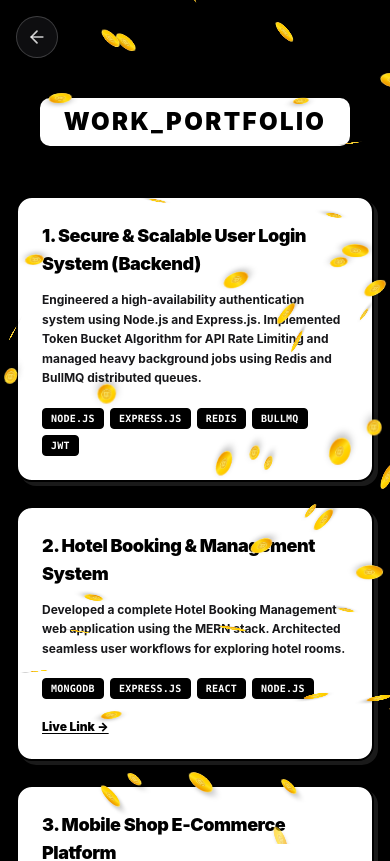
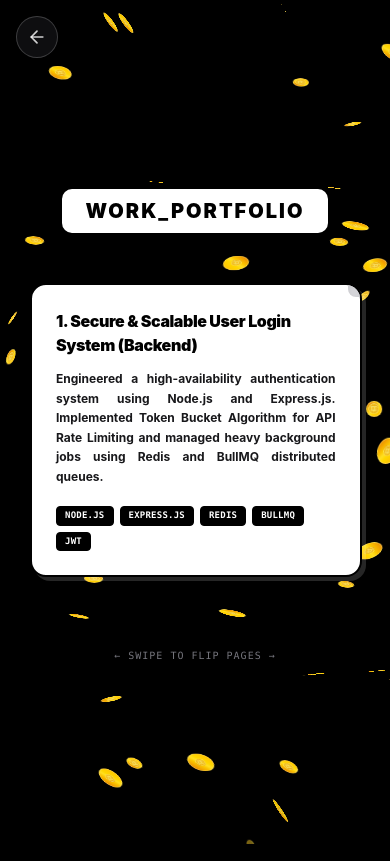
Before and after one commit to rakeshdaniel321/Portfolio, a React (Vite) app in the folder akm/: page /projects in a window 390 px wide. Shown: the top 861 px of the page. Built offline with nearby package versions, Linux system fonts and the light colour scheme.

Commit message:
feat:new telegram bot project add

```diff
--- a/akm/src/components/SidebarSocials.jsx
+++ b/akm/src/components/SidebarSocials.jsx
@@ -1,7 +1,9 @@
 import { useEffect, useState } from 'react';
+import { useLocation } from 'react-router-dom';
 
 export default function SidebarSocials() {
   const [scrollProgress, setScrollProgress] = useState(0);
+  const location = useLocation();
 
   useEffect(() => {
     const handleScroll = () => {
@@ -12,7 +14,7 @@ export default function SidebarSocials() {
     return () => window.removeEventListener('scroll', handleScroll);
   }, []);
 
-
+  // Icons காம்போனென்ட்டில் LinkedIn, GitHub உடன் இப்போது டெலிகிராம் பாட்டும் உள்ளது
   const Icons = () => (
     <>
       <a href="https://www.linkedin.com/in/rakesh-daniel-8882b0406" target="_blank" rel="noreferrer" className="text-zinc-500 hover:text-white transition-colors" aria-label="LinkedIn">
@@ -28,21 +30,32 @@ export default function SidebarSocials() {
           <path d="M9 19c-5 1.5-5-2.5-7-3m14 6v-3.87a3.37 3.37 0 0 0-.94-2.61c3.14-.35 6.44-1.54 6.44-7A5.44 5.44 0 0 0 20 4.77 5.07 5.07 0 0 0 19.91 1S18.73.65 16 2.48a13.38 13.38 0 0 0-7 0C6.27.65 5.09 1 5.09 1A5.07 5.07 0 0 0 5 4.77a5.44 5.44 0 0 0-1.5 3.78c0 5.42 3.3 6.61 6.44 7A3.37 3.37 0 0 0 9 18.13V22"></path>
         </svg>
       </a>
+
+      {/* புதிய Telegram Bot லிங்க் மற்றும் பிரீமியம் ஐகான் */}
+      <a href="https://t.me/rakesh_akm_portfolio_bot" target="_blank" rel="noreferrer" className="text-zinc-500 hover:text-red-500 transition-colors" aria-label="Telegram Bot Assistant">
+        <svg xmlns="http://www.w3.org/2000/svg" width="18" height="18" viewBox="0 0 24 24" fill="none" stroke="currentColor" strokeWidth="2" strokeLinecap="round" strokeLinejoin="round">
+          <line x1="22" y1="2" x2="11" y2="13"></line>
+          <polygon points="22 2 15 22 11 13 2 9 22 2"></polygon>
+        </svg>
+      </a>
     </>
   );
 
   return (
     <>
+      {/* மொபைலில் ஹோம் பேஜில் மட்டும் காட்டும் சிங்கிள் டாப் பார் செட்டப் */}
+      {location.pathname === "/" && (
+        <div className="flex lg:hidden justify-center items-center gap-8 w-full py-4 z-40 bg-transparent absolute top-4 left-0 right-0">
+          <Icons />
+        </div>
+      )}
 
-      <div className="flex lg:hidden justify-center items-center gap-8 w-full py-4 z-40 bg-transparent">
-        <Icons />
-      </div>
-
+      {/* டெஸ்க்டாப் வியூ லெஃப்ட் சைட் பார் */}
       <div className="hidden lg:flex fixed left-6 bottom-0 z-40 flex-col items-center space-y-6 after:content-[''] after:w-[1px] after:h-24 after:bg-zinc-800">
         <Icons />
       </div>
 
-
+      {/* டெஸ்க்டாப் வியூ ரைட் சைட் பார் ஸ்க்ரோல் பார் */}
       <div className="hidden lg:flex fixed right-6 top-0 bottom-0 z-40 flex flex-col items-center">
         <div className="w-[1.5px] bg-zinc-800 transition-all duration-75 origin-top" style={{ height: `${scrollProgress * 80}vh` }} />
         <div className="text-zinc-500 transition-transform duration-75 -translate-y-1">
--- a/akm/src/pages/Projects.jsx
+++ b/akm/src/pages/Projects.jsx
@@ -19,47 +19,54 @@ export default function Projects() {
   ];
 
   return (
-    <div className="min-h-screen p-4 pt-24 pb-12 max-w-4xl mx-auto space-y-12 bg-transparent">
+    <div className="min-h-screen p-4 pt-24 pb-12 max-w-4xl mx-auto space-y-10 bg-transparent flex flex-col justify-center">
 
-
+      {/* ப்ராஜெக்ட் ஹெட்டிங் டைட்டில் */}
       <div className="flex justify-center">
-        <h2 className="text-2xl md:text-3xl font-black tracking-widest text-center uppercase bg-white text-black px-6 py-2 border-2 border-black rounded-xl shadow-md">
+        <h2 className="text-xl md:text-3xl font-black tracking-widest text-center uppercase bg-white text-black px-6 py-2 border-2 border-black rounded-xl shadow-md">
            WORK_PORTFOLIO
         </h2>
       </div>
 
-      <div className="grid grid-cols-1 md:grid-cols-2 gap-6">
+      {/*
+        மொபைல் வியூவில் ஸ்லைடராகவும் (Horizontal Paper Slide),
+        டெஸ்க்டாப்பில் 2 Column கிரிட் வியூவாகவும் மாறும் கன்டைனர்.
+      */}
+      <div className="flex overflow-x-auto pb-6 pt-2 px-4 gap-6 snap-x snap-mandatory md:grid md:grid-cols-2 md:overflow-x-visible md:pb-0 md:px-0 scrollbar-hide">
         {projs.map((p, idx) => (
-
           <div
             key={idx}
-            className="bg-white border-2 border-black rounded-2xl p-6 flex flex-col justify-between hover:scale-[1.02] transition duration-300 shadow-[4px_4px_0px_0px_rgba(255,255,255,0.1)] hover:shadow-xl space-y-5"
+            className="min-w-[85vw] sm:min-w-[70vw] md:min-w-0 snap-center bg-white border-2 border-black rounded-2xl p-6 flex flex-col justify-between hover:scale-[1.02] transition duration-300 shadow-[4px_4px_0px_0px_rgba(255,255,255,0.15)] md:shadow-[4px_4px_0px_0px_rgba(255,255,255,0.1)] hover:shadow-xl space-y-5 relative overflow-hidden"
           >
+            {/* புக் பேப்பர் எஃபெக்ட் தரும் கார்னர் ரிப்பன் (மொபைலுக்கு மட்டும்) */}
+            <div className="absolute top-0 right-0 w-3 h-3 bg-zinc-300 rounded-bl-lg md:hidden shadow-inner" />
+
             <div className="space-y-3">
-
-              <h3 className="text-lg md:text-xl font-black tracking-tight text-black">
+              {/* ப்ராஜெக்ட் தலைப்பு */}
+              <h3 className="text-base md:text-xl font-black tracking-tight text-black">
                 {p.title}
               </h3>
 
-              <p className="text-xs md:text-sm leading-relaxed font-bold text-zinc-900">
+              {/* ப்ராஜெக்ட் விளக்கம் */}
+              <p className="text-xs md:text-sm leading-relaxed font-bold text-zinc-900 text-justify">
                 {p.desc}
               </p>
             </div>
 
             <div className="space-y-4">
-
+              {/* டெக்னாலஜி டேக்குகள் */}
               <div className="flex flex-wrap gap-1.5">
                 {p.tech.map((t, i) => (
                   <span
                     key={i}
-                    className="text-[10px] font-mono bg-black text-white px-2 py-0.5 rounded border border-black font-bold uppercase tracking-wide"
+                    className="text-[9px] md:text-[10px] font-mono bg-black text-white px-2 py-0.5 rounded border border-black font-bold uppercase tracking-wide"
                   >
                     {t}
                   </span>
                 ))}
               </div>
 
-
+              {/* லைவ் லிங்க் இருந்தால் மட்டும் காட்டும் */}
               {p.link && (
                 <div className="pt-1">
                   <a
@@ -76,6 +83,24 @@ export default function Projects() {
           </div>
         ))}
       </div>
+
+      {/* மொபைல் வியூவில் பயனர்களுக்கு ஸ்லைடு செய்யக் காட்டும் சிறிய இண்டிகேட்டர் குறிப்பு */}
+      <div className="text-center md:hidden animate-pulse">
+        <span className="text-[10px] font-mono tracking-widest text-zinc-400 uppercase">
+          ← Swipe to flip pages →
+        </span>
+      </div>
+
+      {/* குளோபல் ஸ்க்ரோல்பார் ஹார்ட் ரீசெட் ஸ்டைல் */}
+      <style>{`
+        .scrollbar-hide::-webkit-scrollbar {
+          display: none;
+        }
+        .scrollbar-hide {
+          -ms-overflow-style: none;
+          scrollbar-width: none;
+        }
+      `}</style>
     </div>
   );
 }
```
